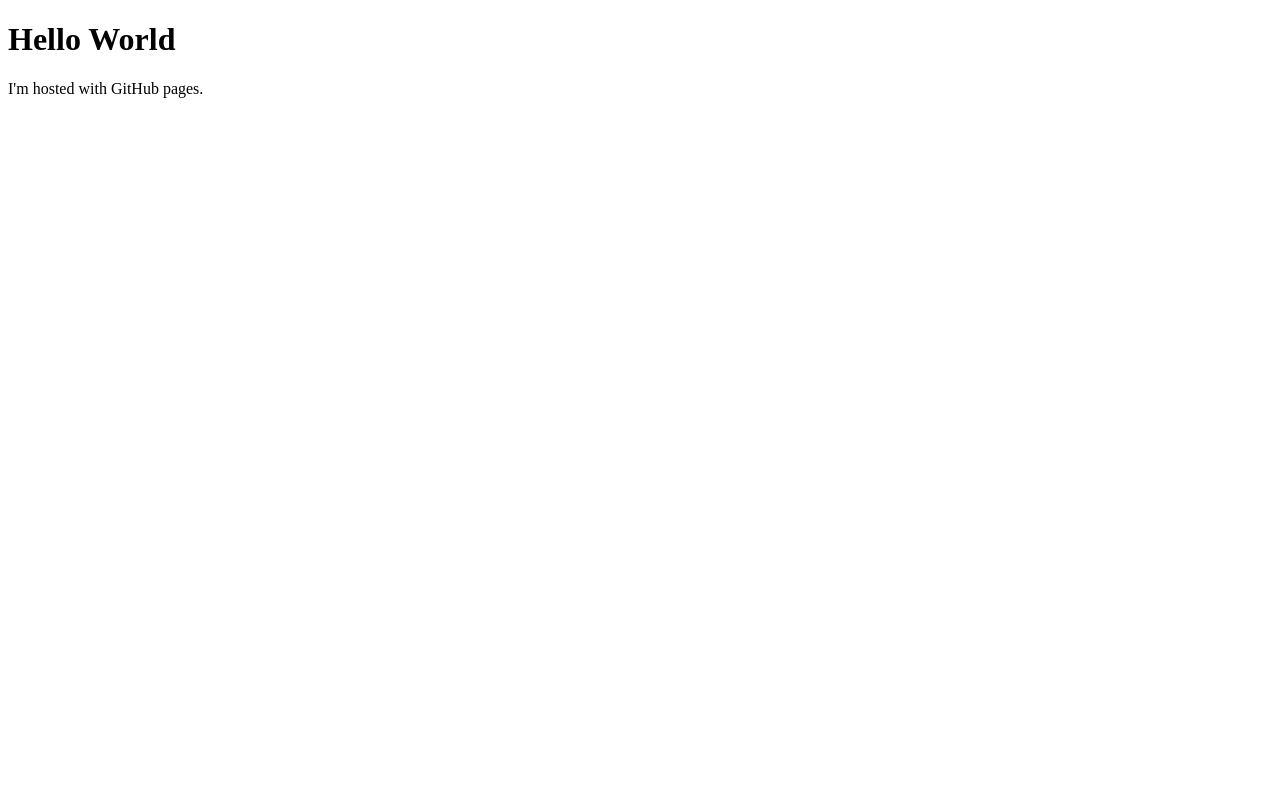
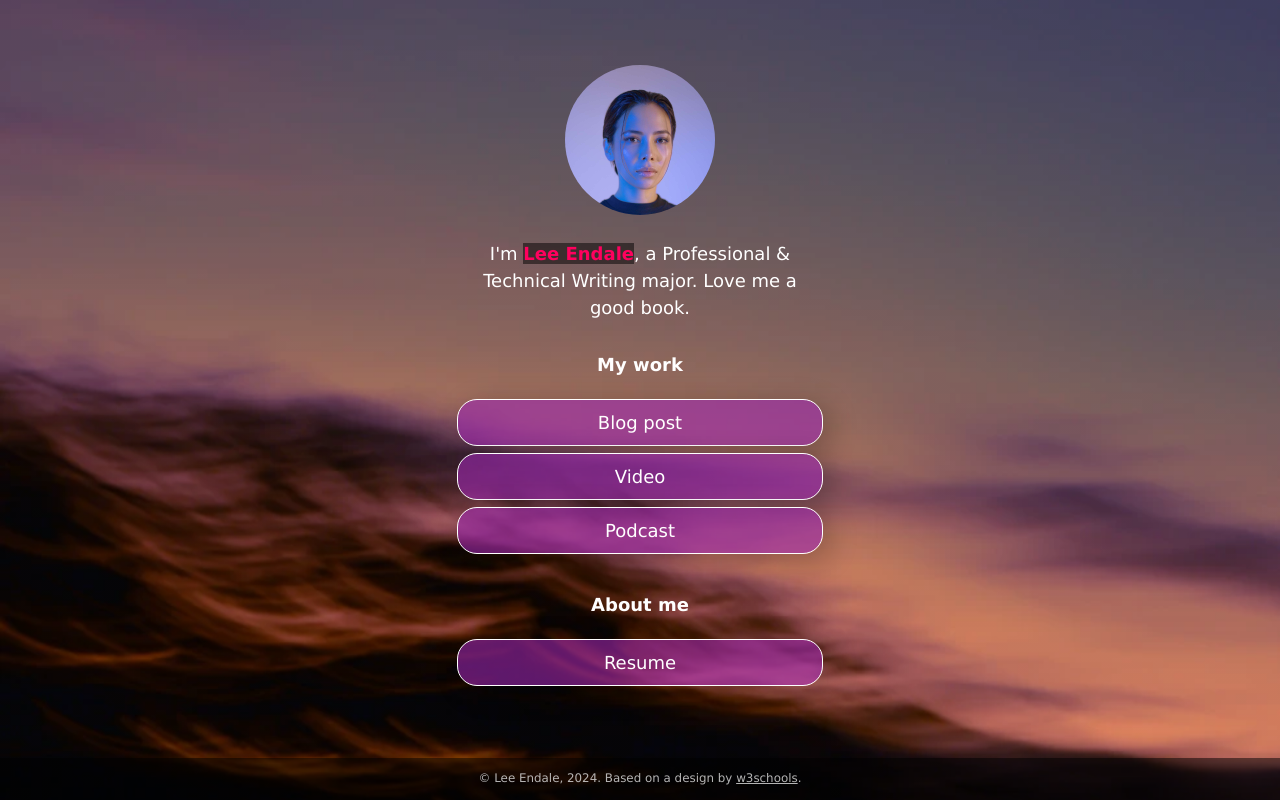
Before and after one commit to endalelee/endalelee.github.io, a plain HTML site: page index.html in a window 1280 px wide. Drawn offline with Linux system fonts and the light colour scheme.

Commit message:
Website template changes v2

```diff
--- /dev/null
+++ b/css/style.css
@@ -0,0 +1,231 @@
+:root {
+    --primaryText: #fff;
+    --secondaryText: #ff015e;
+    --primary: rgba(156, 39, 176, .60);
+    --secondary: rgba(255, 1, 94, .60);
+    --buttonHover: rgba(156, 39, 176, .40);
+    --smallButtonHover: rgba(0, 0, 0, .25);
+}
+
+html {
+    box-sizing: border-box;
+    /* keeps button boxes within phone screen width */
+    -ms-text-size-adjust: 100%;
+    -webkit-text-size-adjust: 100%;
+    height: 100%;
+}
+
+*,
+*:before,
+*:after {
+    box-sizing: inherit;
+}
+
+body {
+    margin: 0;
+    min-height: 100%;
+    /* The image used for the site background. Try changing skyscape.jpg to stars.jpg. Put a replacement photo in the images folder and, in line 21 below, replace skyscape.jpg with yourbackgroundfilename.jpg */
+    /* The linear gradient darkens the image, like putting a sunglasses lens on top of it. If you want to darken the image even more, change 0.1 (both times) to 0.3 or higher */
+    background: linear-gradient(rgba(0, 0, 0, 0.1), rgba(0, 0, 0, 0.1)), url(../images/skyscape.jpg);
+    /* Prevents the browser from repeating or "tiling" the background image */
+    background-repeat: no-repeat;
+    background-position: center;
+    /* Freezes the image so that even the content scrolls down, the background stays put */
+    background-attachment: fixed;
+    /* Resizes the background image to cover the entire container */
+    background-size: cover;
+    font-family: Futura, Verdana, sans-serif;
+    line-height: 1.5;
+    font-size: 18px;
+    display: flex;
+    flex-direction: column;
+    justify-content: space-around;
+    align-items: center;
+}
+
+h1 {
+    font-size: 1em;
+}
+
+h2 {
+    font-size: 1em;
+    margin-bottom: 0;
+}
+
+img {
+    margin: .5em 1em;
+    /* border: 1px solid #ccc; */
+    border-radius: 50%;
+    height: 150px;
+    max-width: 100%;
+    object-fit: cover;
+    /* Resizes the image to cover the entire container */
+}
+
+.container {
+    text-align: center;
+    width: 100%;
+    padding: 0;
+    margin-right: auto;
+    margin-left: auto;
+    flex: 1;
+    display: flex;
+    flex-direction: column;
+    justify-content: center;
+}
+
+.image-container {
+    text-align: center;
+    width: 100%;
+}
+
+.main-text-color {
+    color: var(--primaryText);
+}
+
+.name {
+    color: var(--secondaryText);
+}
+
+.name strong {
+    background-color: rgba(0, 0, 0, 0.50);
+}
+
+.section-header {
+    padding-top: .5em;
+}
+
+.button,
+.intro,
+.links-container,
+.slidedown,
+.external-link {
+    width: 100%;
+    min-width: 50%;
+    padding: .5em 1em;
+    text-decoration: none;
+    color: inherit;
+    text-align: center;
+}
+
+.button, .external-link {
+    border: 1px solid var(--primaryText);
+    border-radius: 20px;
+    box-shadow: 7px 6px 28px 1px rgba(0, 0, 0, 0.24);
+    overflow: hidden;
+    white-space: nowrap;
+    display: inline-block;
+    background-color: var(--primary);
+    cursor: pointer;
+    transition: 0.2s all;
+}
+
+.button:not(.highlight) {
+    background-color: var(--primary);
+}
+
+@media (hover: hover) {
+    .button:hover { background-color: var(--buttonHover); }
+}
+
+.button.highlight {
+    background-color: var(--secondary);
+}
+
+.button:active, .external-link:active {
+    transform: scale(0.98);
+    /* Scaling button to 0.98 to its original size */
+    box-shadow: 3px 2px 22px 1px rgba(0, 0, 0, 0.24);
+    /* Lowering the shadow */
+}
+
+.intro {
+    margin: 0 auto;
+}
+
+.section {
+    margin-top: 1em;
+}
+
+.slidedown {
+    margin: 0 auto;
+    padding: 0;
+    -webkit-transition: height .4s ease;
+    -o-transition: height .4s ease;
+    transition: height .4s ease;
+    overflow: hidden;
+    height: 0;
+}
+
+.external-link {
+    border: 1px solid var(--primaryText);
+    border-radius: 20px;
+    background-color: transparent;
+    display: flex;
+    align-items: center;
+    justify-content: center;
+    padding: 0;
+    margin: .5em auto 1.5em auto;
+    text-decoration: none;
+    color: inherit;
+    height: 2em;
+    width: 6em;
+}
+
+.external-link:hover {
+    background-color: var(--smallButtonHover)
+}
+
+.description {
+    display: flex;
+    text-align: left;
+    flex-direction: column;
+    padding: 0 .6em;
+}
+
+.description > p {
+    margin: .5em 0;
+}
+
+.footer {
+  font-size: .66em;
+  background-color: rgba(0, 0, 0, .5);
+  color: rgba(225, 225, 225, .8);
+  text-decoration: none;
+  width: 100%;
+  min-height: 3em;
+  display: flex;
+  align-items: center;
+  justify-content: center;
+  position: relative;
+}
+
+.footer a {
+    color: inherit;
+}
+
+/* Media queries allow you to change style properties according to the screen width. In this case, if the screen is AT LEAST 540 pixels wide (bigger than a standard phone), the .container resizes to 540 pixels and the buttons and intro resize to 85% of the container width */
+@media (min-width: 540px) {
+    .container {
+        max-width: 540px;
+    }
+
+    .button,
+    .intro,
+    .slidedown {
+        width: 85%;
+    }
+}
+
+/* If the screen is AT LEAST 768 pixels wide (standard tablet or larger), the .container resizes to 750 pixels and the buttons and intro resize to 40% of the container width */
+@media (min-width: 768px) {
+    .container {
+        max-width: 768px;
+    }
+
+    .button,
+    .intro,
+    .slidedown {
+        width: 40%;
+    }
+}
--- a/index.html
+++ b/index.html
@@ -1,7 +1,74 @@
 <!DOCTYPE html>
-<html>
-    <body>
-        <h1>Hello World</h1>
-            <p>I'm hosted with GitHub pages.</p>
-    </body>
+<!-- This page is adapted from w3schools "How to make a link tree website https://www.w3schools.com/howto/howto_website_create_linktree.asp" -->
+<html lang="en">
+
+<head>
+  <meta charset="utf-8" />
+  <meta name="viewport" content="width=device-width, initial-scale=1" />
+  <!-- Add your name below -->
+  <title>Lee Endale</title>
+  <link rel="stylesheet" href="css/style.css">
+</head>
+
+<body class="main-text-color">
+  <!-- Content container. Everything except footer goes here -->
+  <div class="container">
+    <!-- Image and name container. Put your replacement photo—which you should crop to be square—in the images folder, then change the source attribute to images/yourportraitfilename.jpg. This path says, "Look in the images folder for yourportraitfilename.jpg." Be sure to change the alt text, too. -->
+    <div class="image-container">
+      <img src="images/portrait.jpg" alt="Photo by Art Hauntington">
+    </div>
+    <div class="intro">
+      I'm <span class="name"><strong>Lee Endale</strong></span>, a Professional & Technical Writing major. Love me a good book.
+    </div>
+    <div class="section-header">
+      <h1>My work</h1>
+    </div>
+    <!-- Replace the # inside of the href="#" with your links. -->
+    <div class="links-container">
+      <div class="button toggle">Blog post</div>
+      <div class="slidedown">
+        <div class="description">
+          <h2>Blog post title</h2>
+          <p>Here, add a short but appealing description of your blog post.</p>
+          <a href="#" class="external-link" target="_blank">Read</a>
+        </div>
+      </div>
+
+      <div class="button toggle">Video</div>
+      <div class="slidedown">
+        <div class="description">
+          <h2>Video title</h2>
+          <p>Add a short but appealing description of your video.</p>
+          <a href="#" class="external-link" target="_blank">Watch</a>
+        </div>
+      </div>
+
+      <div class="button toggle">Podcast</div>
+      <div class="slidedown">
+        <div class="description">
+          <h2>Podcast title</h2>
+          <p>Add a short but appealing description of your podcast</p>
+          <a href="#" class="external-link" target="_blank">Listen</a>
+        </div>
+      </div>
+    </div>
+
+    <!-- Replace # with PDF from Google Docs, or replace the entire section with whatever you want. Or delete it! Or add another section below it!-->
+    <div class="section-header">
+      <h1>About me</h1>
+    </div>
+
+    <div class="links-container">
+      <a href="https://drive.google.com" class="button" target="_blank">Resume</a>
+    </div>
+
+  </div>
+  <div class="footer">
+    <p>© Lee Endale, 2024. Based on a design by <a
+        href="https://www.w3schools.com/howto/howto_website_create_linktree.asp" target="_blank">w3schools</a>.
+    </p>
+  </div>
+  <script type="text/javascript" src="js/slider.js"></script>
+</body>
+
 </html>
--- /dev/null
+++ b/js/slider.js
@@ -0,0 +1,19 @@
+document.addEventListener("DOMContentLoaded", () => {
+  const a = document.querySelectorAll(".toggle");
+  a.forEach((e) => {
+    e.addEventListener("click", function () {
+      let slider = this.nextElementSibling;
+      if (slider.style.height) {
+        slider.style.height = null;
+        e.classList.remove("highlight");
+      } else {
+        document.querySelectorAll(".toggle.highlight").forEach((f) => {
+          f.classList.remove("highlight");
+          f.nextElementSibling.style.height = null;
+        });
+        e.classList.add("highlight");
+        slider.style.height = slider.scrollHeight + "px";
+      }
+    })
+  })
+})
```
Also changed, not shown: ._index.html (deleted), css/._style.css (deleted), images/portrait.jpg (added), images/skyscape.jpg (added), images/stars.jpg (added), js/._slider.js (deleted), 3 other files.
